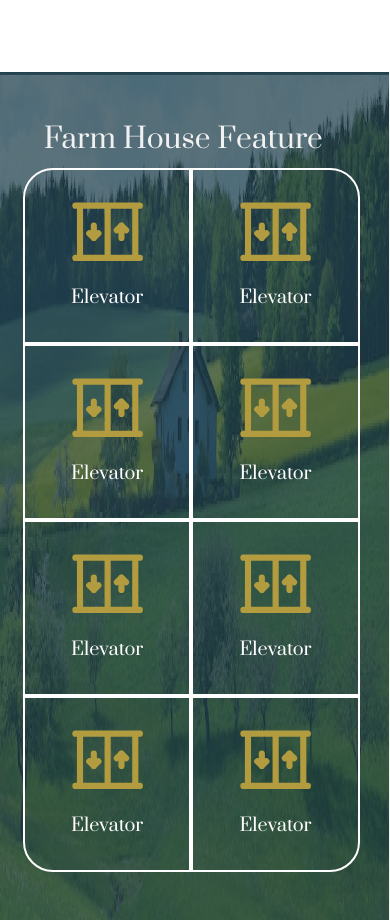
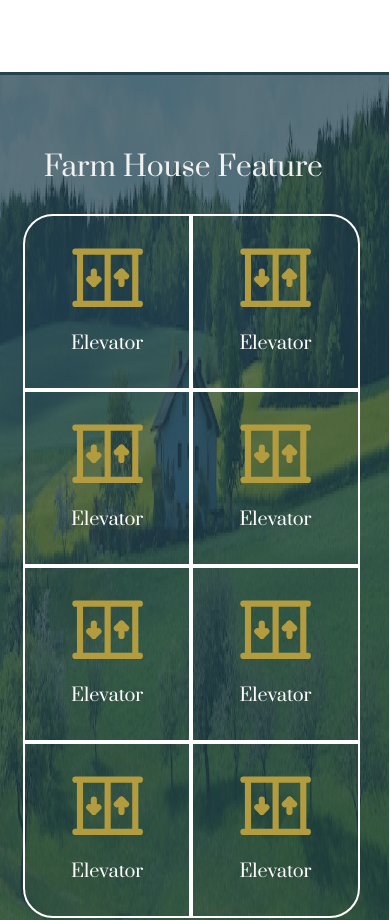
Before and after one commit to mbilalkhalidofficial/Oakland-greens, a React (Vite) app: page / in a window 390 px wide. Shown: the part 4880-5800 px from the top of the page. Built offline with nearby package versions, Linux system fonts and the light colour scheme.

Commit message:
Farm House fixes

```diff
--- a/src/styles/global.scss
+++ b/src/styles/global.scss
@@ -332,7 +332,7 @@ figure {
   text-align: center;
 }
 .farm__house__content__twopart {
-  padding: 0em 9em;
+  padding: 0em 15em;
 }
 .about__section__secondentry_card:hover {
   background: #b29c3f;
@@ -558,7 +558,7 @@ figure {
 }
 .farm__background img {
   width: 100%;
-  height: 700px;
+  height: 778px;
 }
 .farm__house__content__heading {
   font-size: 45px;
@@ -1138,9 +1138,13 @@ figure {
   }
   .farm__house__content__heading {
     font-size: 38px;
+    padding: 1em 0em;
   }
   .luxury__section {
     margin-top: 24em;
+  }
+  .farm__background img {
+    height: 956px;
   }
 }
 @media (max-width: 615px) {
```
